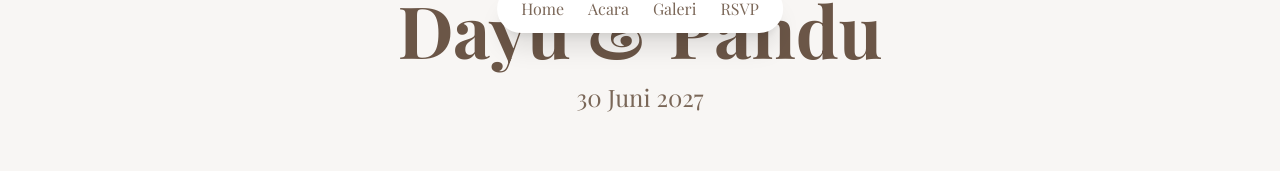
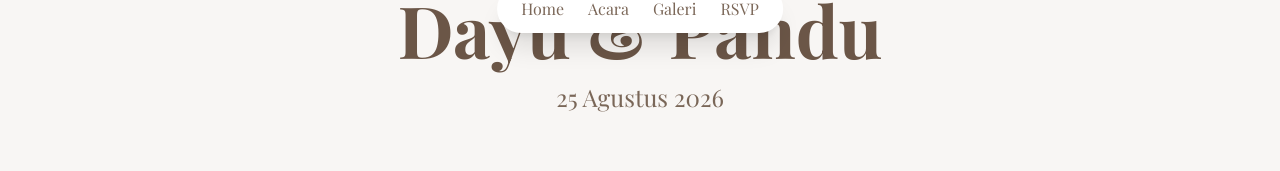
Before and after one commit to eggyyuliandika/wedding-invitation, a Next.js app: page / in a window 1280 px wide. Shown: the part 747-918 px from the top of the page. Built offline with nearby package versions, Linux system fonts and the light colour scheme; a web font is replaced by a local one.

Commit message:
update tanggal

```diff
--- a/src/components/Event.tsx
+++ b/src/components/Event.tsx
@@ -2,14 +2,9 @@ import Image from "next/image";
 
 const events = [
   {
-    title: "Pawiwahan",
-    date: "Kamis, 07 Mei 2026",
-    time: "08:00 - 15:00 WITA",
-  },
-  {
     title: "Resepsi",
-    date: "Jumat, 08 Mei 2026",
-    time: "17:00 WITA - Selesai",
+    date: "Selasa, 25 Agustus 2026",
+    time: "11:00 WITA - 17:00 WITA",
   },
 ];
 
@@ -65,7 +60,7 @@ export default function Event() {
         </div>
 
         {/* Card Resepsi */}
-        <div className="relative z-20 bg-[#f8f6f4] rounded-[28px] shadow-lg p-8 md:p-12 max-w-[92%] mx-auto -mt-10">
+        {/* <div className="relative z-20 bg-[#f8f6f4] rounded-[28px] shadow-lg p-8 md:p-12 max-w-[92%] mx-auto -mt-10">
           <h3 className="text-3xl md:text-5xl font-semibold text-[#7a6758]">
             {events[1].title}
           </h3>
@@ -79,7 +74,7 @@ export default function Event() {
           <p className="text-[#7a6758] text-xl md:text-3xl mt-4">
             {events[1].time}
           </p>
-        </div>
+        </div> */}
       </div>
     </section>
   );
--- a/src/components/Hero.tsx
+++ b/src/components/Hero.tsx
@@ -41,7 +41,7 @@ export default function Hero() {
           Dayu & Pandu
         </h1>
 
-        <p className="mt-4 text-2xl text-[#7a6758]">30 Juni 2027</p>
+        <p className="mt-4 text-2xl text-[#7a6758]">25 Agustus 2026</p>
 
         <div className="mt-8">{/* <GuestName /> */}</div>
 
```
